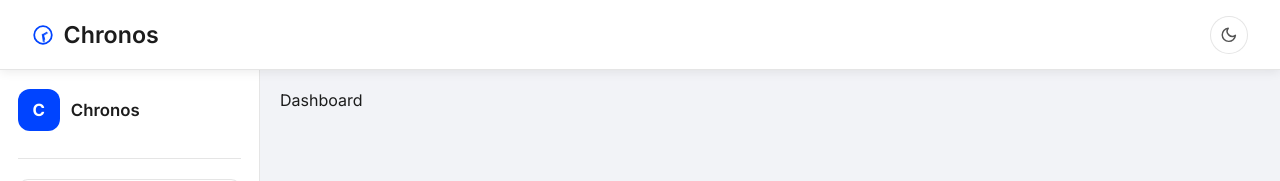
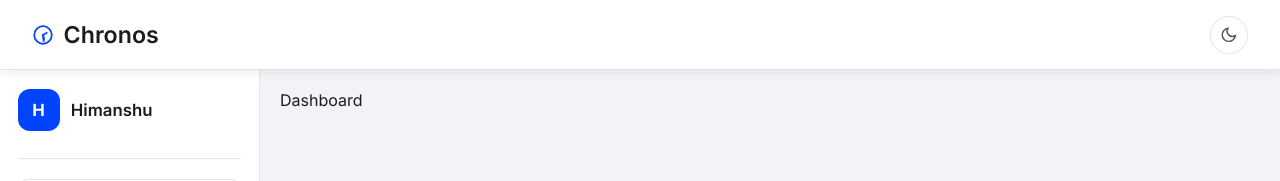
Before and after one commit to ankitbareth-dev/frontend-for-chronos, a Next.js app: page /dashboard in a window 1280 px wide. Shown: the top 181 px of the page. Built offline with nearby package versions, Linux system fonts and the light colour scheme.

Commit message:
layout adjustment for main area

```diff
--- a/app/dashboard/components/Sidebar/Sidebar.module.sass
+++ b/app/dashboard/components/Sidebar/Sidebar.module.sass
@@ -139,7 +139,7 @@
 
 .collapseToggle
   position: absolute
-  top: 55%
+  top: 52%
   right: 4
   transform: translate(50%, -50%)
   width: 14px
--- a/app/dashboard/components/Sidebar/Sidebar.tsx
+++ b/app/dashboard/components/Sidebar/Sidebar.tsx
@@ -41,8 +41,8 @@ export default function Sidebar() {
     >
       <div className={styles.inner}>
         <div className={styles.brandWrap}>
-          <div className={styles.brand}>C</div>
-          {!collapsed && <div className={styles.brandLabel}>Chronos</div>}
+          <div className={styles.brand}>H</div>
+          {!collapsed && <div className={styles.brandLabel}>Himanshu</div>}
         </div>
 
         <div className={styles.sep} />
```
